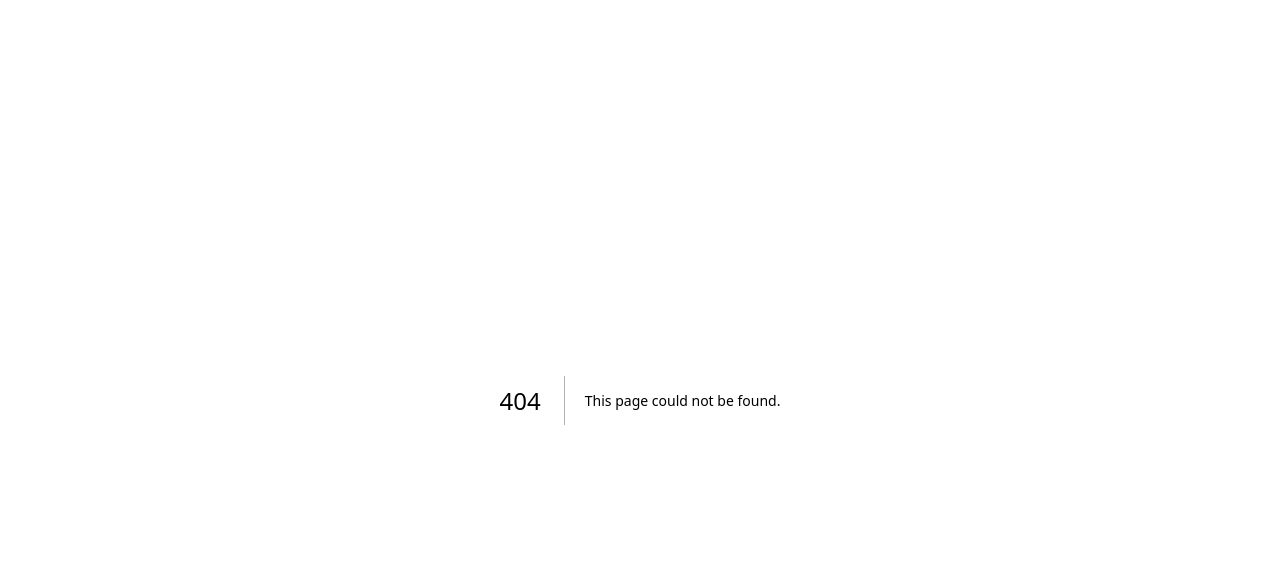
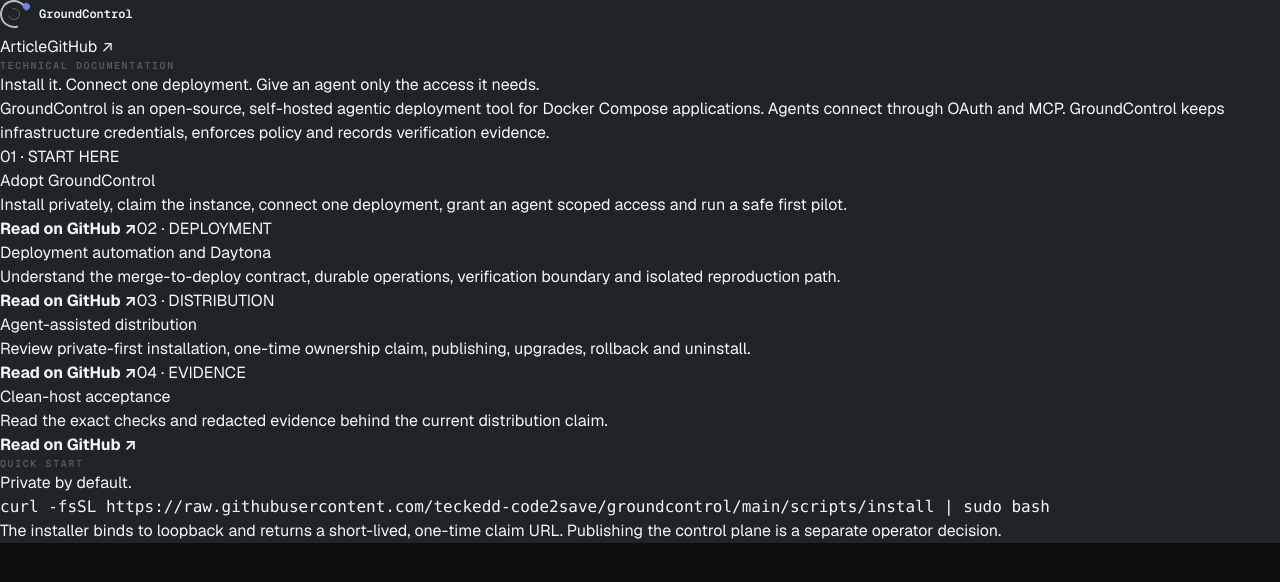
Before and after one commit to teckedd-code2save/groundcontrol-site, a Next.js app: page /docs in a window 1280 px wide. Before the commit this address had no page. Shown: the top 582 px of the page. Built offline with nearby package versions, Linux system fonts and the light colour scheme.

Commit message:
site: publish a clear technical docs index

```diff
--- /dev/null
+++ b/app/docs/page.tsx
@@ -0,0 +1,83 @@
+import Link from "next/link";
+
+const SOURCE = "https://github.com/teckedd-code2save/groundcontrol";
+
+const guides = [
+  {
+    label: "START HERE",
+    title: "Adopt GroundControl",
+    copy: "Install privately, claim the instance, connect one deployment, grant an agent scoped access and run a safe first pilot.",
+    href: `${SOURCE}/blob/main/docs/ADOPTION.md`,
+  },
+  {
+    label: "DEPLOYMENT",
+    title: "Deployment automation and Daytona",
+    copy: "Understand the merge-to-deploy contract, durable operations, verification boundary and isolated reproduction path.",
+    href: `${SOURCE}/blob/main/docs/DEPLOYMENT-AUTOMATION-AND-DAYTONA.md`,
+  },
+  {
+    label: "DISTRIBUTION",
+    title: "Agent-assisted distribution",
+    copy: "Review private-first installation, one-time ownership claim, publishing, upgrades, rollback and uninstall.",
+    href: `${SOURCE}/blob/main/docs/agent-assisted-distribution.md`,
+  },
+  {
+    label: "EVIDENCE",
+    title: "Clean-host acceptance",
+    copy: "Read the exact checks and redacted evidence behind the current distribution claim.",
+    href: `${SOURCE}/blob/main/docs/acceptance/distribution-2026-09-21.md`,
+  },
+] as const;
+
+export const metadata = {
+  title: "GroundControl Docs — Install, connect and deploy with agents",
+  description: "Technical documentation for adopting GroundControl and giving agents scoped deployment access through MCP and OAuth.",
+};
+
+export default function DocsPage() {
+  return (
+    <main className="reading-page">
+      <header className="reading-nav">
+        <Link className="wordmark" href="/">
+          <span className="orbit-mark" aria-hidden="true"><i /></span>
+          <span>GroundControl</span>
+        </Link>
+        <nav>
+          <Link href="/articles/chatgpt-operated-my-deployment">Article</Link>
+          <a href={SOURCE} target="_blank" rel="noreferrer">GitHub ↗</a>
+        </nav>
+      </header>
+
+      <section className="reading-hero">
+        <p className="eyebrow">TECHNICAL DOCUMENTATION</p>
+        <h1>Install it. Connect one deployment. Give an agent only the access it needs.</h1>
+        <p>
+          GroundControl is an open-source, self-hosted agentic deployment tool for Docker Compose
+          applications. Agents connect through OAuth and MCP. GroundControl keeps infrastructure
+          credentials, enforces policy and records verification evidence.
+        </p>
+      </section>
+
+      <section className="doc-grid" aria-label="GroundControl documentation">
+        {guides.map((guide, index) => (
+          <a key={guide.title} href={guide.href} target="_blank" rel="noreferrer">
+            <span>0{index + 1} · {guide.label}</span>
+            <h2>{guide.title}</h2>
+            <p>{guide.copy}</p>
+            <strong>Read on GitHub ↗</strong>
+          </a>
+        ))}
+      </section>
+
+      <section className="reading-callout">
+        <p className="eyebrow">QUICK START</p>
+        <h2>Private by default.</h2>
+        <pre><code>{`curl -fsSL https://raw.githubusercontent.com/teckedd-code2save/groundcontrol/main/scripts/install | sudo bash`}</code></pre>
+        <p>
+          The installer binds to loopback and returns a short-lived, one-time claim URL. Publishing
+          the control plane is a separate operator decision.
+        </p>
+      </section>
+    </main>
+  );
+}
```
